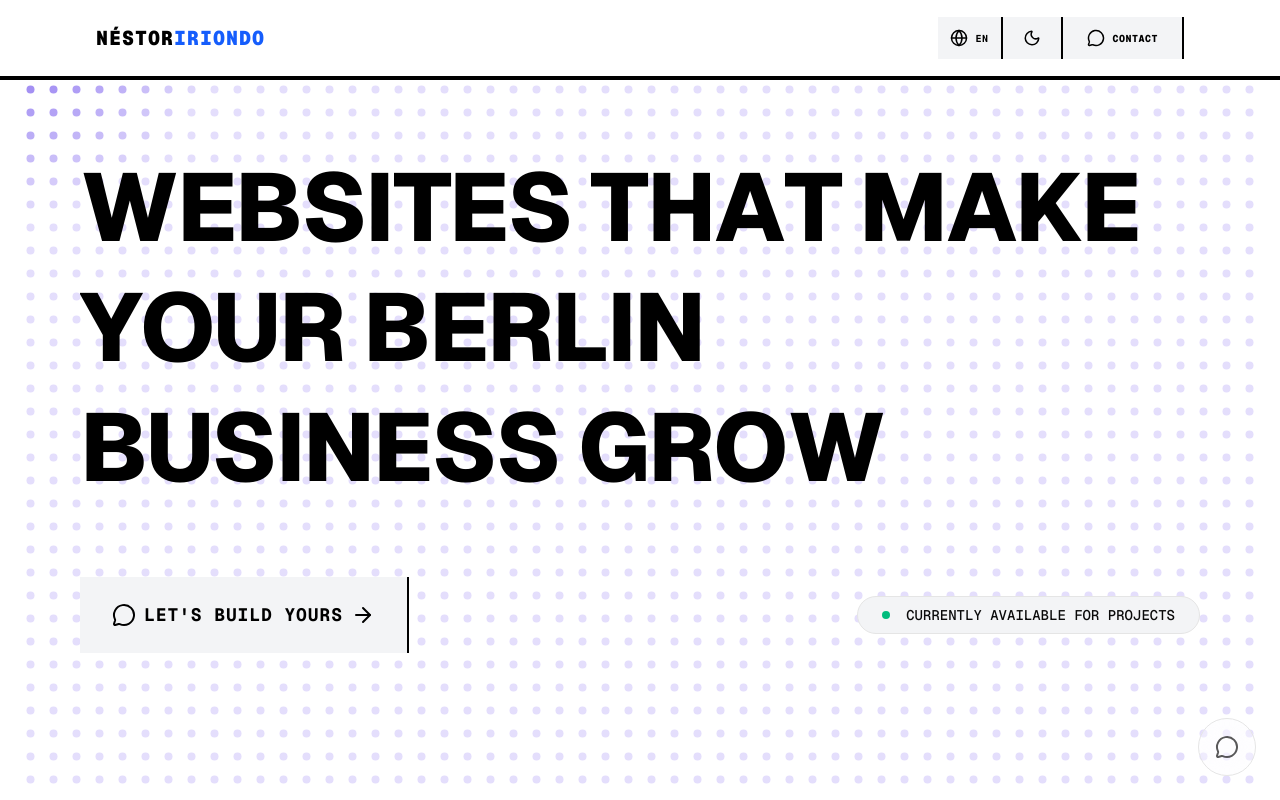
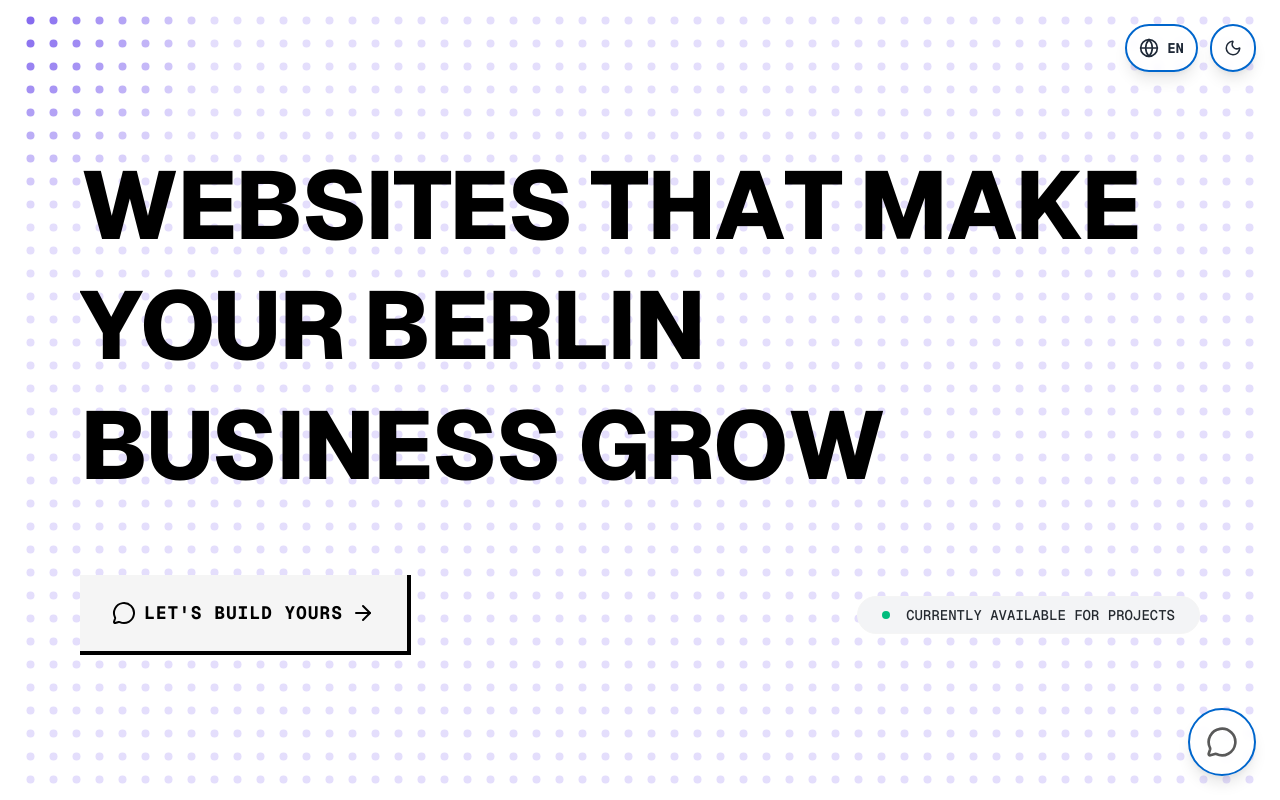
Before and after one commit to nestoririondo/portfolio-v3, a Next.js app: page / in a window 1280 px wide. Shown: the top 800 px of the page. Built offline with nearby package versions, Linux system fonts and the light colour scheme.

Commit message:
feat: update contact form with project type selection and improve UI components

```diff
--- a/app/globals.css
+++ b/app/globals.css
@@ -25,12 +25,12 @@ html {
 }
 
 :root {
-  --background: oklch(1 0 0);
-  --foreground: oklch(0.145 0 0);
-  --popover: oklch(1 0 0);
-  --popover-foreground: oklch(0.145 0 0);
-  --border: oklch(0.922 0 0);
-  --ring: oklch(0.708 0 0);
+  --background: #ffffff;
+  --foreground: #24292f;
+  --popover: #ffffff;
+  --popover-foreground: #24292f;
+  --border: #f5f5f5;
+  --ring: #a1a1a1;
   --accent1: #e4defc;
   --accent2: #7e62ee;
   --primary: #0066cc;
@@ -38,14 +38,14 @@ html {
 
 .dark {
   --background: #0e0e0e;
-  --foreground: oklch(0.985 0 0);
-  --popover: oklch(0.205 0 0);
-  --popover-foreground: oklch(0.985 0 0);
-  --border: oklch(1 0 0 / 10%);
-  --ring: oklch(0.556 0 0);
+  --foreground: #f0f0f0;
+  --popover: #1e1e1e;
+  --popover-foreground: #f0f0f0;
+  --border: #333333;
+  --ring: #444444;
   --accent1: #5227ff;
   --accent2: #00ffff;
-  --primary: #00ffff;
+  --primary: #0066cc;
 }
 
 @layer base {
@@ -92,9 +92,10 @@ html {
   }
 
   .btn-primary {
-    background-color: rgb(243 244 246);
+    background-color: var(--border);
     border: none;
-    border-right: 2px solid black;
+    border-right: 4px solid black;
+    border-bottom: 4px solid black;
     color: black;
     padding: 12px 12px;
     font-family: var(--font-geist-mono);
@@ -115,7 +116,7 @@ html {
     background-color: black;
     color: white;
     transform: translate(-2px, -2px);
-    box-shadow: 2px 2px 0 #0066cc;
+    box-shadow: 4px 4px 0 #0066cc;
   }
 
   .btn-primary:active {
@@ -126,6 +127,7 @@ html {
   .dark .btn-primary {
     background-color: rgb(24 24 27);
     border-right-color: white;
+    border-bottom-color: white;
     color: white;
   }
 
@@ -134,4 +136,42 @@ html {
     color: black;
   }
 
+  .btn-secondary {
+    cursor: pointer;
+    background-color: rgba(255, 255, 255, 0.8);
+    backdrop-filter: blur(4px);
+    border: 2px solid var(--primary);
+    color: rgb(31 41 55);
+    padding: 12px;
+    border-radius: 9999px;
+    box-shadow: 0 10px 15px -3px rgba(0, 0, 0, 0.1),
+      0 4px 6px -2px rgba(0, 0, 0, 0.05);
+    transition: all 0.3s;
+    display: flex;
+    align-items: center;
+    justify-content: center;
+  }
+
+  .btn-secondary:hover {
+    transform: scale(1.1);
+    background-color: white;
+    border-color: var(--primary);
+    box-shadow: 0 25px 25px -5px rgba(0, 0, 0, 0.1),
+      0 10px 10px -5px rgba(0, 0, 0, 0.04);
+  }
+
+  .btn-secondary:active {
+    transform: scale(0.95);
+  }
+
+  .dark .btn-secondary {
+    background-color: rgba(31, 41, 55, 0.8);
+    border-color: rgb(75 85 99);
+    color: rgb(229 231 235);
+  }
+
+  .dark .btn-secondary:hover {
+    background-color: rgb(55 65 81);
+    border-color: var(--primary);
+  }
 }
--- a/app/layout.tsx
+++ b/app/layout.tsx
@@ -3,8 +3,8 @@ import { Geist, Geist_Mono } from "next/font/google";
 import "./globals.css";
 import { ThemeProvider } from "@/lib/contexts/ThemeContext";
 import { LanguageProvider } from "@/lib/contexts/LanguageContext";
-import { Header } from "@/components/layout/Header";
 import { FloatingContactButton } from "@/components/ui/FloatingContactButton";
+import { FloatingControls } from "@/components/ui/FloatingControls";
 import { Toaster } from "@/components/ui/sonner";
 
 const geistSans = Geist({
@@ -43,10 +43,10 @@ export default function RootLayout({
       >
         <ThemeProvider>
           <LanguageProvider>
-            <Header />
             <main className="min-h-screen">
               {children}
             </main>
+            <FloatingControls />
             <FloatingContactButton />
             <Toaster />
           </LanguageProvider>
--- a/components/sections/Contact.tsx
+++ b/components/sections/Contact.tsx
@@ -181,12 +181,36 @@ export function Contact() {
 
   const PROJECT_TYPES = useMemo(
     () => [
-      { value: "website", label: t("contact.form.project.website"), price: "$2K - $8K" },
-      { value: "webapp", label: t("contact.form.project.webapp"), price: "$5K - $15K" },
-      { value: "ecommerce", label: t("contact.form.project.ecommerce"), price: "$3K - $12K" },
-      { value: "api", label: t("contact.form.project.api"), price: "$1K - $5K" },
-      { value: "maintenance", label: t("contact.form.project.maintenance"), price: "$500 - $2K" },
-      { value: "other", label: t("contact.form.project.other"), price: t("contact.form.project.discuss") },
+      {
+        value: "website",
+        label: t("contact.form.project.website"),
+        price: "€2K - €8K",
+      },
+      {
+        value: "webapp",
+        label: t("contact.form.project.webapp"),
+        price: "€5K - €15K",
+      },
+      {
+        value: "ecommerce",
+        label: t("contact.form.project.ecommerce"),
+        price: "€3K - €12K",
+      },
+      {
+        value: "api",
+        label: t("contact.form.project.api"),
+        price: "€1K - €5K",
+      },
+      {
+        value: "maintenance",
+        label: t("contact.form.project.maintenance"),
+        price: "€500 - €2K",
+      },
+      {
+        value: "other",
+        label: t("contact.form.project.other"),
+        price: t("contact.form.project.discuss"),
+      },
     ],
     [t]
   );
@@ -210,7 +234,7 @@ export function Contact() {
         ease: [0.25, 0.46, 0.45, 0.94],
       }}
     >
-      <section id="contact" className="pt-[100px] md:pt-[120px]">
+      <section id="contact" className="pt-8">
         <div className="max-w-4xl mx-auto px-4">
           <motion.div
             className="text-center mb-12"
@@ -228,21 +252,22 @@ export function Contact() {
                 <motion.div
                   initial={{ opacity: 0, y: 20 }}
                   whileInView={{ opacity: 1, y: 0 }}
-                  transition={{ duration: .2, delay: .5 + index * .5 }}
+                  viewport={{ once: true }}
+                  transition={{ duration: 0.2, delay: 0.5 + index * 0.5 }}
                   key={reason}
                   className="flex items-center gap-2"
                 >
-                  <CheckCircle className="w-4 h-4 text-green-500" />
+                  <CheckCircle className="w-4 h-4 text-green-300" />
                   {reason}
                 </motion.div>
               ))}
             </div>
-
+            {/*
             <div className="bg-orange-50 dark:bg-orange-900/20 border border-orange-200 dark:border-orange-800 rounded-lg p-4 text-center">
               <p className="text-orange-800 dark:text-orange-200 text-sm font-medium">
                 🔥 {t("contact.form.availability")}
               </p>
-            </div>
+            </div> */}
           </motion.div>
 
           <motion.form
@@ -259,7 +284,7 @@ export function Contact() {
                 htmlFor="name"
                 className="block text-sm font-medium text-gray-700 dark:text-gray-300"
               >
-                {t("contact.form.name")} <span className="text-red-500">*</span>
+                {t("contact.form.name")} <span className="text-red-900">*</span>
               </label>
               <input
                 id="name"
@@ -280,7 +305,8 @@ export function Contact() {
                 htmlFor="email"
                 className="block text-sm font-medium text-gray-700 dark:text-gray-300"
               >
-                {t("contact.form.email")} <span className="text-red-500">*</span>
+                {t("contact.form.email")}{" "}
+                <span className="text-red-500">*</span>
               </label>
               <input
                 id="email"
@@ -302,7 +328,10 @@ export function Contact() {
                 htmlFor="company"
                 className="block text-sm font-medium text-gray-700 dark:text-gray-300"
               >
-                {t("contact.form.company")} <span className="text-gray-400 text-xs">({t("contact.form.optional")})</span>
+                {t("contact.form.company")}{" "}
+                <span className="text-gray-400 text-xs">
+                  ({t("contact.form.optional")})
+                </span>
               </label>
               <input
                 id="company"
@@ -313,30 +342,40 @@ export function Contact() {
               />
             </div>
 
-            <div className={`space-y-3 ${errors.projectType ? "animate-shake" : ""}`}>
+            <div
+              className={`space-y-3 ${
+                errors.projectType ? "animate-shake" : ""
+              }`}
+            >
               <label className="block text-sm font-medium text-gray-700 dark:text-gray-300">
-                {t("contact.form.projectType")} <span className="text-red-500">*</span>
+                {t("contact.form.projectType")}{" "}
+                <span className="text-red-500">*</span>
               </label>
               <div className="grid grid-cols-1 md:grid-cols-2 gap-3">
                 {PROJECT_TYPES.map((type) => (
                   <button
                     key={type.value}
                     type="button"
-                    className={`p-4 rounded-lg border-2 transition-all duration-200 text-left ${
+                    className={`p-4 rounded-lg border-2 transition-all duration-200 text-left cursor-pointer ${
                       formData.projectType === type.value
                         ? "bg-blue-500 text-white border-blue-500"
-                        : "bg-white dark:bg-gray-800 text-gray-700 dark:text-gray-300 border-gray-300 dark:border-gray-600 hover:border-blue-500"
+                        : "bg-white dark:bg-gray-800 text-gray-700 dark:text-gray-300 border-gray-300 dark:border-gray-600 hover:border-blue-500 dark:hover:border-blue-400"
                     }`}
                     onClick={() =>
-                      setFormData((prev) => ({ ...prev, projectType: type.value }))
+                      setFormData((prev) => ({
+                        ...prev,
+                        projectType: type.value,
+                      }))
                     }
                   >
                     <div className="font-medium">{type.label}</div>
-                    <div className={`text-sm ${
-                      formData.projectType === type.value
-                        ? "text-blue-100"
-                        : "text-gray-500 dark:text-gray-400"
-                    }`}>
+                    <div
+                      className={`text-sm ${
+                        formData.projectType === type.value
+                          ? "text-blue-100"
+                          : "text-gray-500 dark:text-gray-400"
+                      }`}
+                    >
                       {type.price}
                     </div>
                   </button>
@@ -351,7 +390,8 @@ export function Contact() {
                 htmlFor="message"
                 className="block text-sm font-medium text-gray-700 dark:text-gray-300"
               >
-                {t("contact.form.message")} <span className="text-red-500">*</span>
+                {t("contact.form.message")}{" "}
+                <span className="text-red-500">*</span>
               </label>
               <textarea
                 ref={textareaRef}
@@ -370,16 +410,15 @@ export function Contact() {
               />
             </div>
 
-
             <div className="space-y-3">
               <button
                 type="submit"
-                className="w-full bg-black text-white px-8 py-4 font-mono text-base font-bold uppercase tracking-wider border-3 border-black hover:border-blue-600 cursor-pointer flex items-center justify-center gap-4 transition-all duration-200 shadow-[6px_6px_0_#0066cc] hover:shadow-[3px_3px_0_#0066cc] hover:translate-x-[3px] hover:translate-y-[3px] hover:bg-blue-600 hover:text-black active:translate-x-[6px] active:translate-y-[6px] active:shadow-none disabled:opacity-50 disabled:cursor-not-allowed disabled:hover:transform-none disabled:hover:shadow-[6px_6px_0_#0066cc]"
+                className="btn-primary w-full h-16 !text-lg font-semibold"
                 disabled={isSubmitting}
               >
                 {isSubmitting
                   ? t("contact.form.sending")
-                  : "Get Free Consultation"}
+                  : t("contact.form.benefit.consultation")}
               </button>
               <p className="text-xs text-center text-gray-500 dark:text-gray-400">
                 🔒 {t("contact.form.privacy")}
--- a/components/ui/CircleBlurThemeToggle.tsx
+++ b/components/ui/CircleBlurThemeToggle.tsx
@@ -88,9 +88,9 @@ export function CircleBlurThemeToggle({
       aria-label={`Switch to ${theme === "light" ? "dark" : "light"} theme`}
     >
       {theme === "light" ? (
-        <Moon className="w-3.5 h-3.5 md:w-[1.125rem] md:h-[1.125rem]" />
+        <Moon className="w-5 h-5 md:w-[1.125rem] md:h-[1.125rem]" />
       ) : (
-        <Sun className="w-3.5 h-3.5 md:w-[1.125rem] md:h-[1.125rem]" />
+        <Sun className="w-5 h-5 md:w-[1.125rem] md:h-[1.125rem]" />
       )}
     </button>
   );
--- a/components/ui/FloatingContactButton.tsx
+++ b/components/ui/FloatingContactButton.tsx
@@ -14,14 +14,13 @@ export function FloatingContactButton() {
       className="fixed bottom-6 right-6 z-40"
       initial={{ scale: 0, opacity: 0 }}
       animate={{ scale: 1, opacity: 1 }}
-      transition={{ duration: 0.5, delay: 1 }}
+      transition={{ duration: 0.5, delay: 1, type: "spring", stiffness: 100 }}
     >
       <ShinyButton
         onClick={scrollToContact}
-        className="p-4 rounded-full "
-        whileHover={{ scale: 1.1, background: "linear-gradient(45deg, #3b82f6, #8b5cf6)" }}
+        className="btn-secondary !p-4"
       >
-        <MessageCircle className="w-6 h-6" />
+        <MessageCircle className="w-8 h-8" />
       </ShinyButton>
     </motion.div>
   );
--- /dev/null
+++ b/components/ui/FloatingControls.tsx
@@ -0,0 +1,47 @@
+"use client";
+
+import { Globe } from "lucide-react";
+import { motion } from "framer-motion";
+import { useLanguage } from "@/lib/contexts/LanguageContext";
+import { CircleBlurThemeToggle } from "./CircleBlurThemeToggle";
+
+export function FloatingControls() {
+  const { language, setLanguage, t } = useLanguage();
+
+  const cycleLanguage = () => {
+    const languages = ["en", "de", "es"] as const;
+    const currentIndex = languages.indexOf(language);
+    const nextIndex = (currentIndex + 1) % languages.length;
+    setLanguage(languages[nextIndex]);
+  };
+
+  return (
+    <motion.div
+      className="fixed top-6 right-6 z-40 flex flex-col md:flex-row gap-3"
+      initial={{ scale: 0, opacity: 0 }}
+      animate={{ scale: 1, opacity: 1 }}
+      transition={{ duration: 0.5, delay: 0.8 }}
+    >
+      {/* Language Toggle */}
+      <motion.button
+        onClick={cycleLanguage}
+        className="btn-secondary"
+        title={t("language.toggle")}
+      >
+        <div className="flex items-center gap-2">
+          <Globe className="w-5 h-5" />
+          <span className="font-mono text-sm font-bold uppercase">
+            {language}
+          </span>
+        </div>
+      </motion.button>
+
+      {/* Theme Toggle */}
+      <CircleBlurThemeToggle
+        start="center"
+        title={t("theme.toggle")}
+        className="btn-secondary"
+      />
+    </motion.div>
+  );
+}
--- a/components/ui/shiny-button.tsx
+++ b/components/ui/shiny-button.tsx
@@ -9,6 +9,7 @@ const animationProps: MotionProps = {
   initial: { "--x": "100%", scale: 0.8 },
   animate: { "--x": "-100%", scale: 1 },
   whileTap: { scale: 0.95 },
+  whileHover: { scale: 1.1 },
   transition: {
     repeat: Infinity,
     repeatType: "loop",
@@ -19,7 +20,7 @@ const animationProps: MotionProps = {
     mass: 2,
     scale: {
       type: "spring",
-      stiffness: 200,
+      stiffness: 100,
       damping: 5,
       mass: 0.5,
     },
--- a/lib/locales/de.ts
+++ b/lib/locales/de.ts
@@ -78,7 +78,7 @@ export const de = {
   "contact.subtitle": "Ich antworte normalerweise innerhalb von 24 Stunden",
   "contact.form.name": "Name",
   "contact.form.email": "E-Mail",
-  "contact.form.company": "Unternehmen (Optional)",
+  "contact.form.company": "Unternehmen",
   "contact.form.message": "Erzähl mir von deinem Projekt",
   "contact.form.placeholder": "Beschreibe deine aktuellen Website-Herausforderungen und wie Erfolg aussehen würde",
   "contact.form.price": "Budget-Bereich",
@@ -108,7 +108,7 @@ export const de = {
   "contact.form.project.discuss": "Lass uns sprechen",
 
   // Benefits
-  "contact.form.benefit.consultation": "30 Minuten Gratis-Beratung",
+  "contact.form.benefit.consultation": "Kostenlose Beratung",
   "contact.form.benefit.response": "Antwort innerhalb von 24 Stunden",
   "contact.form.benefit.flexible": "Mehrsprachige Kommunikation",
 
--- a/lib/locales/en.ts
+++ b/lib/locales/en.ts
@@ -76,7 +76,7 @@ export const en = {
   "contact.subtitle": "I typically respond within 24 hours",
   "contact.form.name": "Name",
   "contact.form.email": "Email",
-  "contact.form.company": "Company (Optional)",
+  "contact.form.company": "Company",
   "contact.form.message": "Tell me about your project",
   "contact.form.placeholder": "Describe your current website challenges and what success would look like",
   "contact.form.price": "Budget Range",
@@ -104,7 +104,7 @@ export const en = {
   "contact.form.project.discuss": "Let's discuss",
 
   // Benefits
-  "contact.form.benefit.consultation": "30 minutes Free consultation",
+  "contact.form.benefit.consultation": "Free consultation",
   "contact.form.benefit.response": "Response within 24 hours",
   "contact.form.benefit.flexible": "Multilingual communication",
 
--- a/lib/locales/es.ts
+++ b/lib/locales/es.ts
@@ -77,7 +77,7 @@ export const es = {
   "contact.subtitle": "Típicamente respondo dentro de 24 horas",
   "contact.form.name": "Nombre",
   "contact.form.email": "Email",
-  "contact.form.company": "Empresa (Opcional)",
+  "contact.form.company": "Empresa",
   "contact.form.message": "Cuéntame sobre tu proyecto",
   "contact.form.placeholder": "Describe los desafíos actuales de tu sitio web y qué significaría el éxito",
   "contact.form.price": "Rango de Presupuesto",
@@ -105,7 +105,7 @@ export const es = {
   "contact.form.project.discuss": "Hablemos",
 
   // Benefits
-  "contact.form.benefit.consultation": "30 minutos de consulta gratuita",
+  "contact.form.benefit.consultation": "Consulta Gratuita",
   "contact.form.benefit.response": "Respuesta en 24 horas",
   "contact.form.benefit.flexible": "Comunicación multiidioma",
 
```
